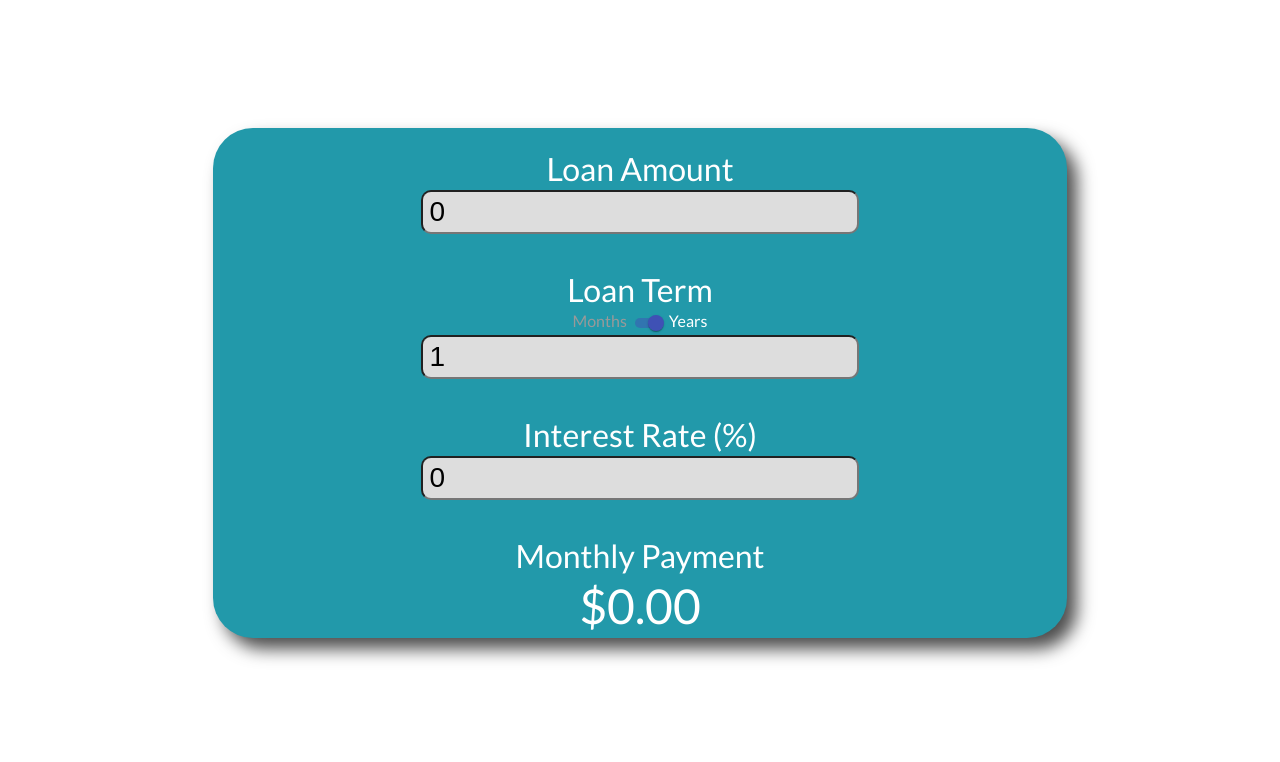
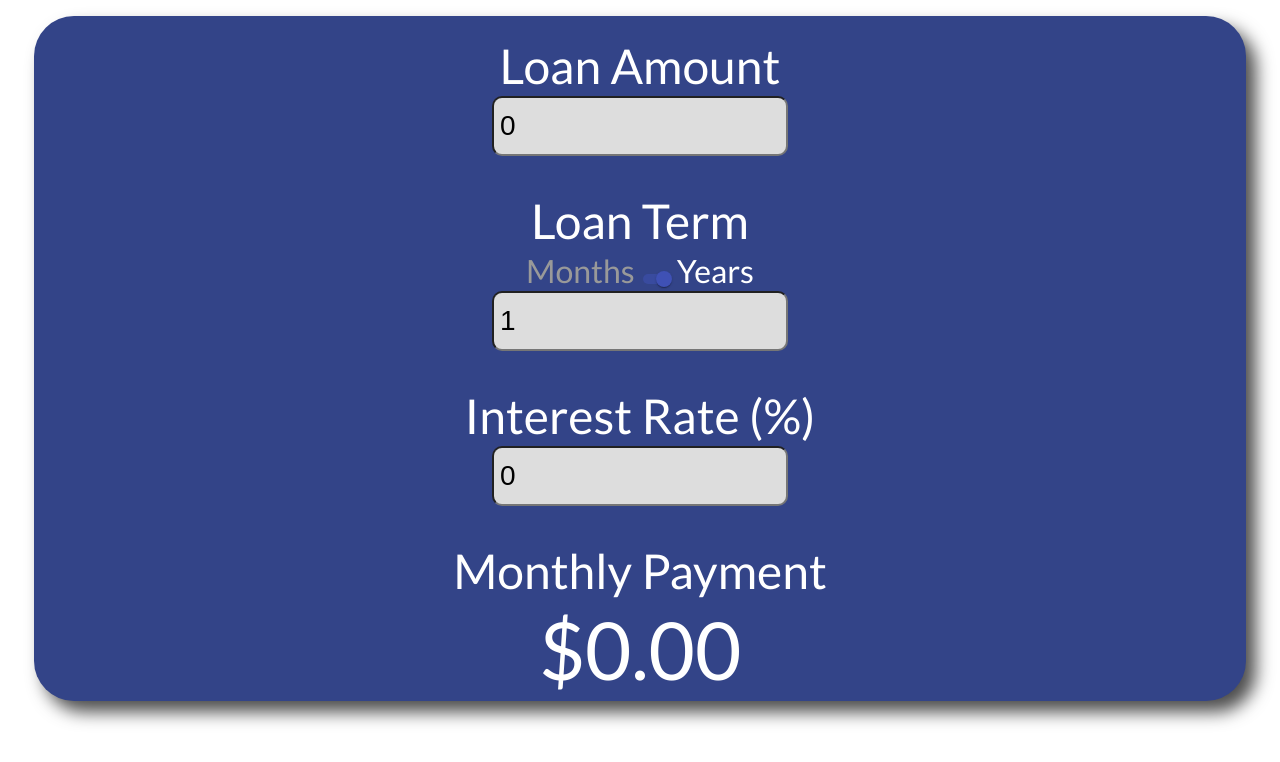
Before and after one commit to mshecket/mortgage-calculator, a React (Create React App) app: page / in a window 1280 px wide. Shown: the top 762 px of the page. Built offline with nearby package versions, Linux system fonts and the light colour scheme.

Commit message:
Minor updates

```diff
--- a/public/index.html
+++ b/public/index.html
@@ -10,7 +10,6 @@
     </head>
     <body>
         <div id="app">
-            React will place app here
         </div>
     </body>
 </html>
--- a/src/App.css
+++ b/src/App.css
@@ -1,7 +1,7 @@
 #mainContent {
-    background-color: #29a;
+    background-color: #348;
     color: #fff;
-    margin: 16vh 16vw;
+    margin: 2vh 2vw;
     padding: .5vh .5vw;
     display: flex;
     flex-direction: column;
@@ -13,15 +13,15 @@
 }
 
 #mainContent label {
-    font-size: 4vh;
+    font-size: 6vh;
     margin: 15px auto 0px auto;
     padding: 2px;
     font-weight: 500;
 }
 
 #mainContent input {
-    height: 4vh;
-    width: 50%;
+    height: 6vh;
+    width: 10em;
     font-size: 3.5vh;
     margin: auto;
     padding: .5vh .5vw;
@@ -30,7 +30,7 @@
 }
 
 #output {
-    font-size: 6vh;
+    font-size: 10vh;
     margin: auto;
 }
 
@@ -40,7 +40,7 @@
 }
 
 #monthsOrYearsSelection label {
-    font-size: 2vh;
+    font-size: 4vh;
     margin: 5px auto 5px auto;
     padding: 1px;
     transition: color 300ms linear;
--- a/src/App.js
+++ b/src/App.js
@@ -18,7 +18,7 @@ function App() {
                 break
             case "loanTerm":
                 setLoanTerm(event.target.value)
-                if (event.target.value.toLowerCase().includes("m"))
+                if (event.target.value.toLowerCase().includes("m")) // Not currently active due to input validation
                     setMonthsOrYears(false)
                 else if (event.target.value.toLowerCase().includes("y"))
                     setMonthsOrYears(true)
@@ -47,11 +47,14 @@ function App() {
         <div id="mainContent">
             <label id="loanAmountLabel">Loan Amount</label>
             <input
-            type="text"
-            name="loanAmount"
-            id="loanAmount"
-            onChange={handleChange}
-            value={loanAmount}></input>
+                type="number"
+                min="0"
+                max="1000000000000"
+                name="loanAmount"
+                id="loanAmount"
+                onChange={handleChange}
+                value={loanAmount}>
+            </input>
             <br/>
             <label id="loanTermLabel">Loan Term</label>
             <span id="monthsOrYearsSelection">
@@ -66,10 +69,27 @@ function App() {
                 </Switch>
                 <label id="yearsLabel" style={{ color: monthsOrYears ? "white" : "#999"}}>Years</label>
             </span>
-            <input type="text" name="loanTerm" id="loanTerm" onChange={handleChange} placeholder="1 year" value={loanTerm}></input>
+            <input
+                type="number"
+                min="1"
+                max="1000000000"
+                step="1"
+                name="loanTerm"
+                id="loanTerm"
+                onChange={handleChange}
+                value={loanTerm}>
+            </input>
             <br/>
             <label id="interestRateLabel">Interest Rate (%)</label>
-            <input type="text" name="interestRate" id="interestRate" onChange={handleChange} value={interestRate}></input>
+            <input
+                type="number"
+                min="0"
+                max="10000"
+                name="interestRate"
+                id="interestRate"
+                onChange={handleChange}
+                value={interestRate}>
+            </input>
             <br/>
             <label id="monthlyPaymentLabel">Monthly Payment</label>
             <div id="output">
```
